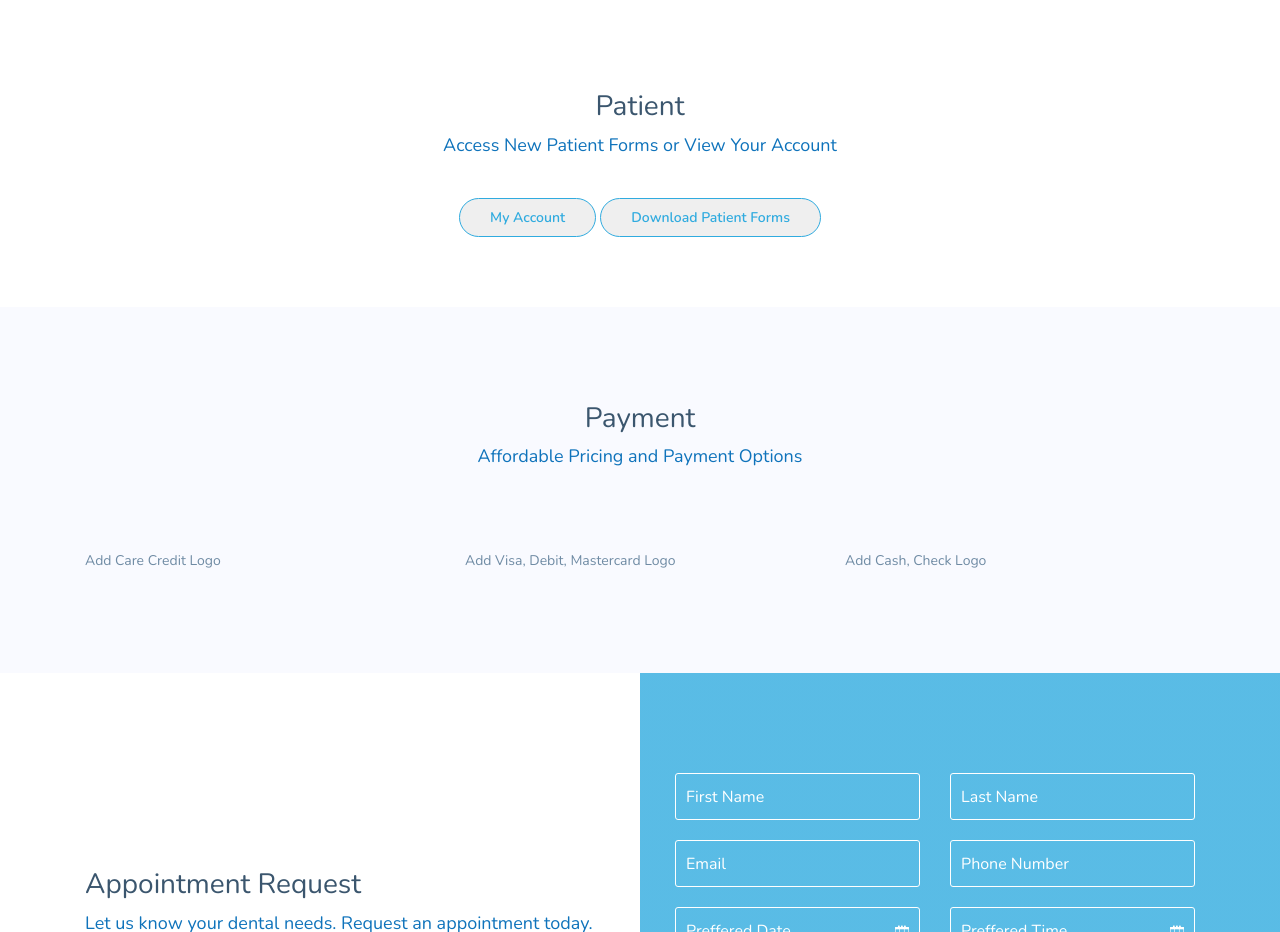
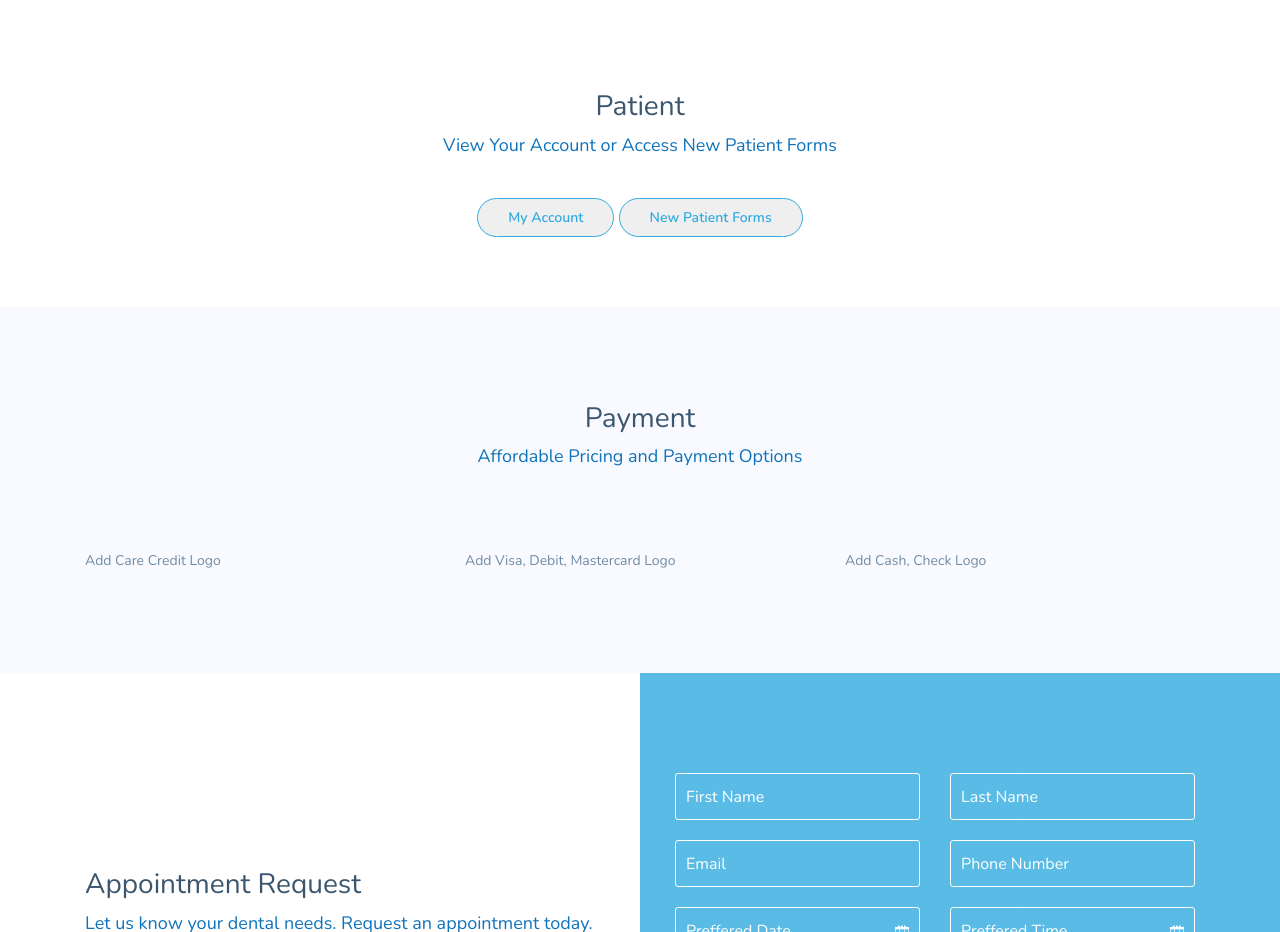
Before and after one commit to bremcg/murray-family-dental, a plain HTML site: page index.html in a window 1280 px wide. Shown: the part 3180-4112 px from the top of the page. Drawn offline with nearby package versions, Linux system fonts and the light colour scheme.

Commit message:
Copy updates

```diff
--- a/index.html
+++ b/index.html
@@ -675,13 +675,13 @@
 		    <div class="container">
                 <div class="section-title mb-0">
                     <h3>Patient</h3>
-                    <span>Access New Patient Forms or View Your Account</span>
+                    <span>View Your Account or Access New Patient Forms</span>
                 </div>
 
                 <div class="row">
                     <div class="col-lg-12 text-center">
                         <a href="https://www.ident.ws/template_include/pi_loginFFADA.jsp?site=19476&practiceId=58000&page=Patient+Information"><button type="button" class="appointment-btn">My Account</button></a>
-                        <a href="https://www.ident.ws/template_include/new_patient_sign_in.do?site=19476&practiceId=58000&page=New+Patient+Sign+In"><button type="button" class="appointment-btn">Download Patient Forms</button></a>
+                        <a href="https://www.ident.ws/template_include/new_patient_sign_in.do?site=19476&practiceId=58000&page=New+Patient+Sign+In"><button type="button" class="appointment-btn">New Patient Forms</button></a>
                     </div>
                 </div>
             </div>
```
